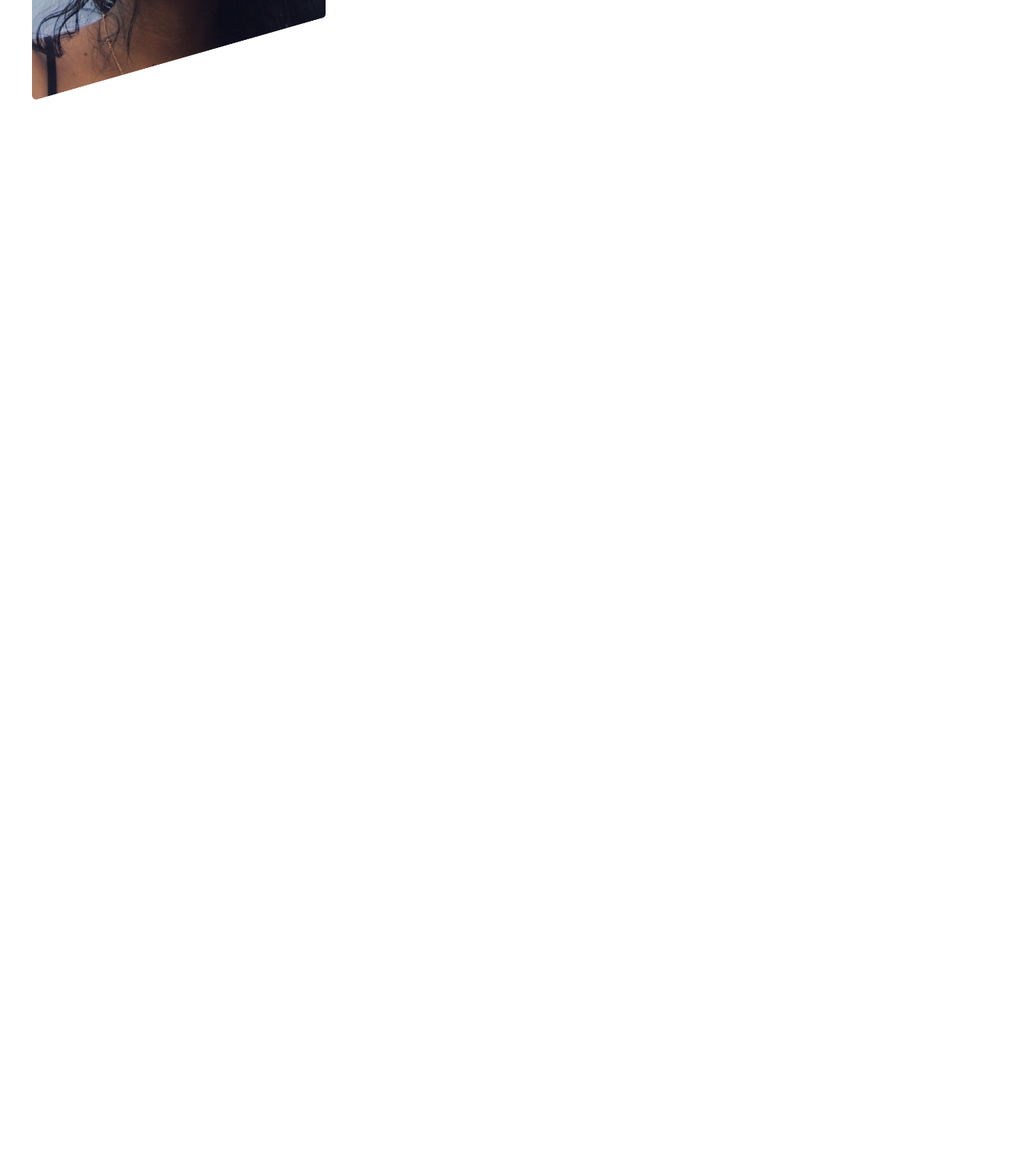
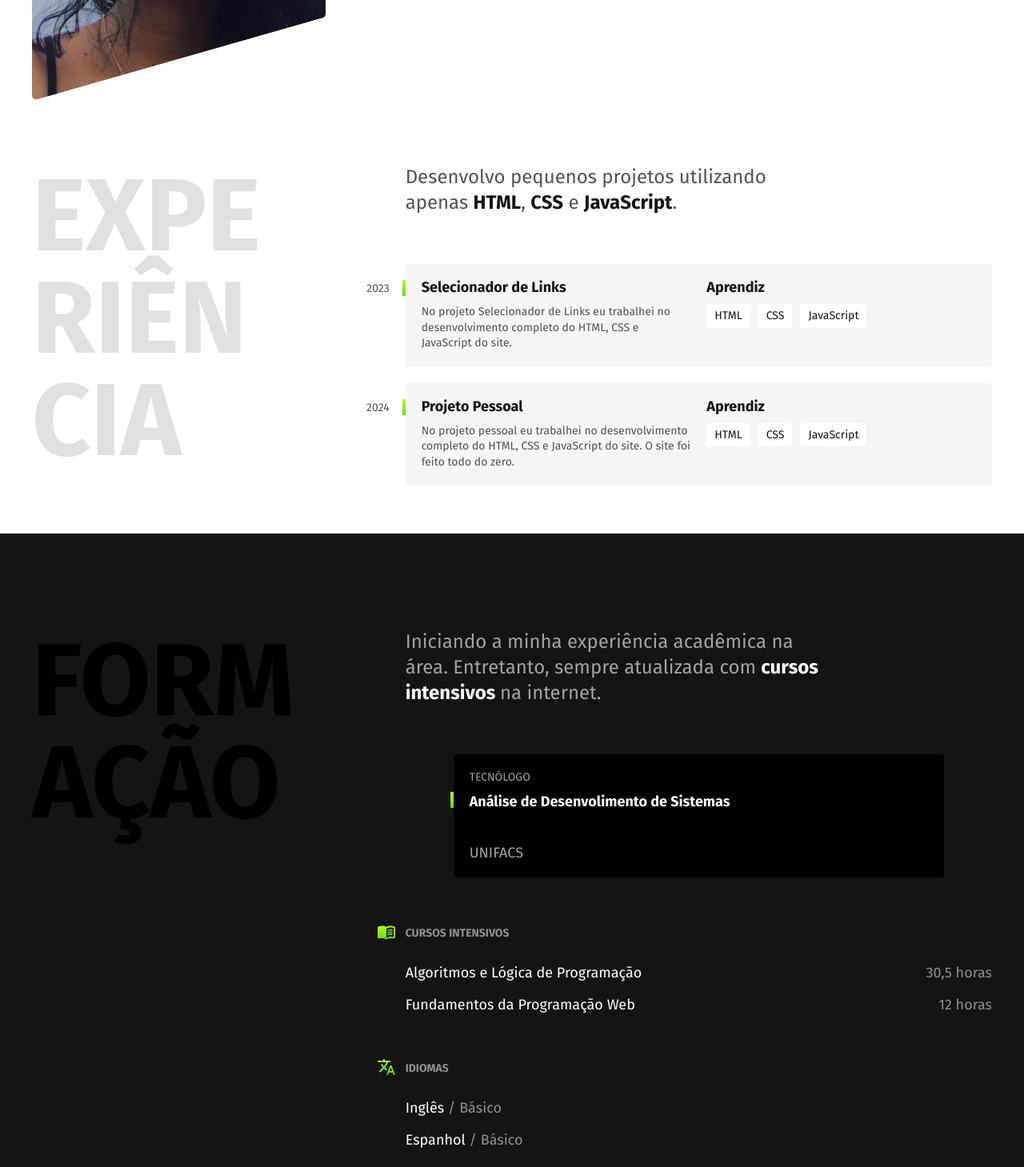
Before and after one commit to aliciamonts/aliciamonts.github.io, a plain HTML site: page index.html in a window 1280 px wide. Shown: the part 552-2011 px from the top of the page at 80% size. Before the commit the page ends 800 px from the top, so only its background shows below. Drawn offline with Linux system fonts and the light colour scheme.

Commit message:
incluindo arquivos e imagens

```diff
--- /dev/null
+++ b/css/experiencia.css
@@ -0,0 +1,100 @@
+.experiencia {
+  max-width: 1200px;
+  padding: 40px 20px;
+  margin: 0 auto;
+  display: grid;
+  grid-template-columns: 1fr 2fr;
+  gap: 100px;
+}
+.experiencia .subtitulo{
+  color: #e0e0e0;
+
+}
+.experiencia-texto{
+  font-size: 1.5rem;
+  line-height: 1.33;
+  max-width: 40ch;
+  margin-bottom: 60px;
+  color: #525252;
+}
+.experiencia-texto strong{
+  color: #141414;
+}
+.empresa{
+  display: grid;
+  grid-template-columns: 1fr 1fr;
+  gap: 10px 20px;
+  padding: 20px;
+  background: #f5f5f5;
+  margin-bottom: 20px;
+  border-radius: 4px;
+  position: relative;
+}
+.empresa::before{
+  content: '';
+  display: block;
+  width: 4px;
+  height: 20px;
+  background: linear-gradient(#b6f829, #67dd0a);
+  position: absolute;
+  top: 20px;
+  left: -4px;
+}
+.empresa-ano{
+  position: absolute;
+  top: 22px;
+  left: -100px;
+  text-align: right;
+  width: 80px;
+  color: #525252;
+  font-size: .875rem;
+}
+.empresa-titulo{
+  font-size: 1.125rem;
+  line-height: 1.1;
+  font-weight: bold;
+}
+.empresa-texto{
+  font-size: 0.875rem;
+  line-height: 1.4;
+  color: #525252;
+}
+.empresa-habilidades{
+  display: flex;
+  flex-wrap: wrap;
+  gap: 10px;
+  align-content: start;
+}
+.empresa-habilidades li{
+  font-size: .875rem;
+  line-height: 1.4;
+  border-radius: 4px;
+  background: #ffffff;
+  padding: 5px 10px;
+}
+
+@media (max-width: 800px){
+  .experiencia{
+    grid-template-columns: 1fr;
+    gap: 40px;
+  }
+  .experiencia .subtitulo{
+    color: #141414;
+  }
+  .experiencia-texto{
+    font-size: 1.25rem;
+  }
+  .empresa-ano {
+    position: initial;
+    order: 1;
+    width: initial;
+    text-align: left;
+    color:#67dd0a;
+    font-weight: bold;
+  }
+}
+@media (max-width: 400px){
+  .empresa {
+    grid-template-columns: 1fr;
+  }
+}
--- /dev/null
+++ b/css/footer.css
@@ -0,0 +1,41 @@
+.footer {
+  background: #000000;
+}
+.footer-container{
+  max-width: 1200px;
+  padding: 120px 20px 60px 20px;
+  margin: 0 auto;
+  display: grid;
+  grid-template-columns: 1fr 1fr;
+  gap: 100px;
+  align-items: center;
+}
+.footer-texto{
+  font-size: 1.5rem;
+  line-height: 1.33;
+  color: #cccccc;
+}
+.footer-contato li{
+font-weight: bold;
+font-size: 1.25rem;
+line-height: 1;
+color: #ffffff;
+margin-bottom: 15px;
+}
+.footer-contato li a {
+  color: #ffffff;
+}
+.footer-copy{
+  grid-column: 1/-1;
+  font-size: 1.125rem;
+  color: #8f8f8f;
+}
+@media (max-width: 800px){
+  .footer-container{
+    grid-template-columns: 1fr;
+    gap: 40px;
+  }
+  .footer-contato{
+    font-size: 1rem;
+  }
+}
--- /dev/null
+++ b/css/formacao.css
@@ -0,0 +1,134 @@
+.formacao {
+  background-color: #141414;
+  color: #ffffff;
+}
+.formacao-container {
+  max-width: 1200px;
+  padding: 120px 20px;
+  margin: 0 auto;
+  display: grid;
+  grid-template-columns: 1fr 2fr;
+  gap: 100px;
+  position: relative;
+}
+.formacao-container::after{
+  content: '';
+  display: block;
+  width: 130px;
+  height: 100px;
+  background: url('../img/detalhe.svg') no-repeat center center;
+  position: absolute;
+  bottom: -50px;
+  left: 20px;
+}
+.formacao .subtitulo {
+  color: #000000;
+  max-width: 5ch;
+}
+.formacao-texto{
+  font-size: 1.5rem;
+  line-height: 1.33;
+  max-width: 40ch;
+  margin-bottom: 60px;
+  color: #a3a3a3;
+}
+.formacao-texto strong{
+  color: #ffffff;
+}
+.faculdade-lista{
+  display: flex;
+  flex-wrap: wrap;
+  gap: 20px;
+  margin: 60px;
+}
+.faculdade{
+  flex: 1;
+  background: #000000;
+  padding: 20px;
+  border-radius: 4px;
+  display: flex; /*faço isso pq o span não pega a cor*/
+  flex-direction: column;
+}
+.faculdade-tipo{
+  font-size: .875rem;
+  text-transform: uppercase;
+  color: #a3a3a3;
+  margin-bottom: 10px;
+
+}
+.faculdade-curso{
+  flex: 1;
+  font-size: 1.125rem;
+  line-height: 1.4;
+  margin-bottom: 40px;
+  position: relative; /*quando quero criar pseudo-elemento */
+}
+.faculdade-curso::before{
+  content: '';
+  display: block;
+  width: 4px;
+  height: 20px;
+  background: linear-gradient(#b6f829, #67dd0a);
+  position: absolute;
+  left: -24px;
+}
+.faculdade-instituicao{
+  font-size: 1.125rem;
+  color: #a3a3a3;
+}
+.cursos{
+  margin-bottom: 60px;
+}
+.formacao-extra h3{
+  font-size: 0.875rem;
+  line-height: 1.4;
+  color: #8f8f8f;
+  text-transform: uppercase;
+  margin-bottom: 30px;
+  position: relative;
+}
+.formacao-extra h3::before{
+  display: block;
+  content: "";
+  width: 24px;
+  height: 24px;
+  background: url("../img/cursos.svg") no-repeat center center;
+  position: absolute;
+  left: -36px;
+  top: -4px;
+}
+.cursos h3::before{
+  background: url("../img/cursos.svg") no-repeat center center;
+}
+.idiomas h3::before{
+  background: url("../img/idiomas.svg") no-repeat center center;
+}
+.formacao-extra li{
+  font-size: 1.125rem;
+  line-height: 1.1;
+  margin-bottom: 20px;
+}
+.formacao-extra span{
+  color: #8f8f8f;
+}
+.cursos li{
+  display: flex;
+  justify-content: space-between;
+}
+@media (max-width: 800px){
+  .formacao-container{
+    grid-template-columns: 1fr;
+    padding: 60px 20px;
+    gap: 40px;
+  }
+  .formacao .subtitulo{
+    color: #ffffff;
+  }
+  .formacao-texto{
+    font-size: 1.25rem;
+  }
+  .formacao-extra h3::before{
+    position: initial;
+    margin-bottom: 10px;
+  }
+}
--- a/css/global.css
+++ b/css/global.css
@@ -2,6 +2,7 @@ body {
   font-family: 'Fira Sans', Arial, sans-serif;
   margin: 0px;
   color: #141414;
+
 }
 h1 , h2, h3, p {
   margin: 0px;
@@ -13,5 +14,20 @@ ul{
 }
 img{
   max-width: 100%;
+  height: auto;
   display: block;
 }
+.subtitulo{
+  font-size: 8rem;
+  line-height: 1;
+  text-transform: uppercase;
+  word-break: break-all;
+  max-width: 4ch;
+}
+@media (max-width: 800px){
+  .subtitulo{
+    font-size: 3rem;
+    text-transform: capitalize;
+    max-width: initial !important; /* para que seja feito primeiro do que qualquer outro valor*/
+  }
+}
--- a/css/style.css
+++ b/css/style.css
@@ -1,4 +1,7 @@
 @import "./global.css";
 @import "./header.css";
 @import "./introducao.css";
+@import "./experiencia.css";
+@import "./formacao.css";
+@import "./footer.css";
 @import url(https://fonts.googleapis.com/css2?family=Fira+Sans:ital,wght@0,100;0,200;0,300;0,400;0,500;0,600;0,700;0,800;0,900;1,100;1,200;1,300;1,400;1,500;1,600;1,700;1,800;1,900&display=swap);
--- a/index.html
+++ b/index.html
@@ -12,19 +12,99 @@
     <nav>
       <ul class="header-menu">
         <li><a href="#experiencia">Experiência</a></li>
-        <li><a href="#formação">Formação</a></li>
+        <li><a href="#formacao">Formação</a></li>
         <li><a href="#contato">Contato</a></li>
       </ul>
     </nav>
   </header>
 
   <main class="introducao">
-    <img src="./img/perfil.png" alt="Alícia Brandão">
+    <img src="./img/perfil.png" alt="Alícia Brandão" >
     <div>
       <h1>Desenvolvedora <br>Front-End.</h1>
       <p>Localizada na Bahia 🌞</p>
     </div>
+  </main>
+  <section class="experiencia" id="experiencia" aria-label="Experiência">
+    <h2 class="subtitulo">Experiência</h2>
+    <div>
+    <p class="experiencia-texto">Desenvolvo pequenos projetos utilizando apenas <strong>HTML</strong>, <strong>CSS</strong> e <strong>JavaScript</strong>.</p>
 
-  </main>
+    <div class="empresa">
+      <span class="empresa-ano">2023</span>
+      <h3 class="empresa-titulo">Selecionador de Links</h3>
+      <span class="empresa-titulo">Aprendiz</span>
+      <p class="empresa-texto">No projeto Selecionador de Links eu trabalhei no desenvolvimento completo do HTML, CSS e JavaScript do site.</p>
+      <ul class="empresa-habilidades">
+        <li>HTML</li>
+        <li>CSS</li>
+        <li>JavaScript</li>
+      </ul>
+    </div>
+      <div class="empresa">
+      <span class="empresa-ano">2024</span>
+      <h3 class="empresa-titulo">Projeto Pessoal</h3>
+      <span class="empresa-titulo">Aprendiz</span>
+      <p class="empresa-texto">No projeto pessoal eu trabalhei no desenvolvimento completo do HTML, CSS e JavaScript do site. O site foi feito todo do zero.</p>
+      <ul class="empresa-habilidades">
+        <li>HTML</li>
+        <li>CSS</li>
+        <li>JavaScript</li>
+      </ul>
+      </div>
+    </div>
+    </section>
+
+
+    <section class="formacao" id="formacao" area-label="Formação">
+      <div class="formacao-container">
+        <h2 class="subtitulo">Formação</h2>
+        <div>
+          <p class="formacao-texto">Iniciando a minha experiência acadêmica na área. Entretanto, sempre atualizada com <strong> cursos intensivos </strong>na internet.</p>
+          <ul class="faculdade-lista">
+            <li class="faculdade">
+              <span class="faculdade-tipo">Tecnólogo</span>
+              <h3 class="faculdade-curso">Análise de Desenvolimento de Sistemas</h3>
+              <span class="faculdade-instituicao">UNIFACS</span>
+            </li>
+          </ul>
+          <div class="formacao-extra">
+              <div class="cursos">
+                <h3>Cursos Intensivos</h3>
+                <ul>
+                  <li>Algoritmos e Lógica de Programação <span>30,5 horas</span></li>
+                  <li>Fundamentos da Programação Web <span>12 horas</span></li>
+                </ul>
+            </li>
+          </ul>
+          </div>
+          <div class="idiomas">
+              <h3>Idiomas</h3>
+              <ul>
+                <li>Inglês <span>/ Básico</span></li>
+                <li>Espanhol <span>/ Básico</span></li>
+              </ul>
+          </li>
+        </ul>
+        </div>
+        </div>
+        </div>
+
+      </div>
+
+    </section>
+    <footer class="footer" id="contato">
+      <div class="footer-container">
+        <p class="footer-texto">Estou disponível para novos projetos. Entre em contato comigo e marcamos uma conversa!</p>
+        <ul class="footer-contato">
+          <li>aliciamonts@outlook.com</li>
+          <li>+55 71 99191-8576</li>
+          <li> <a href="/">@aliciamonts</a></li>
+        </ul>
+        <p class="footer-copy">Alícia. Alguns direitos reservados.</p>
+
+      </div>
+
+    </footer>
 </body>
 </html>
```
Also changed, not shown: OFL.txt (deleted).
